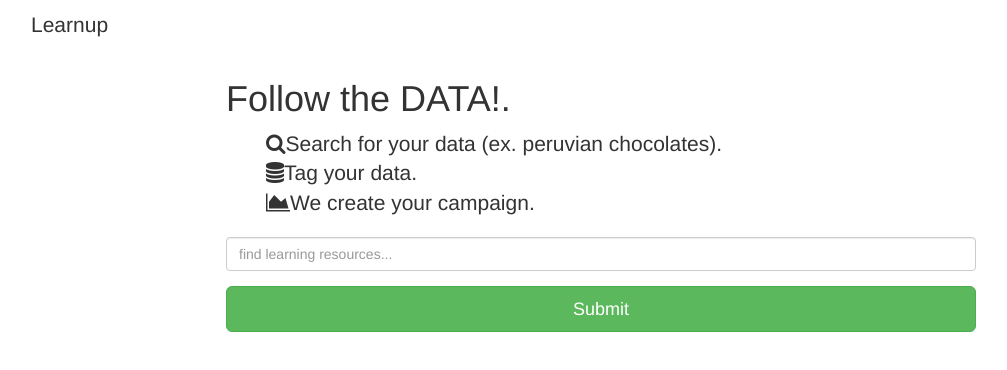
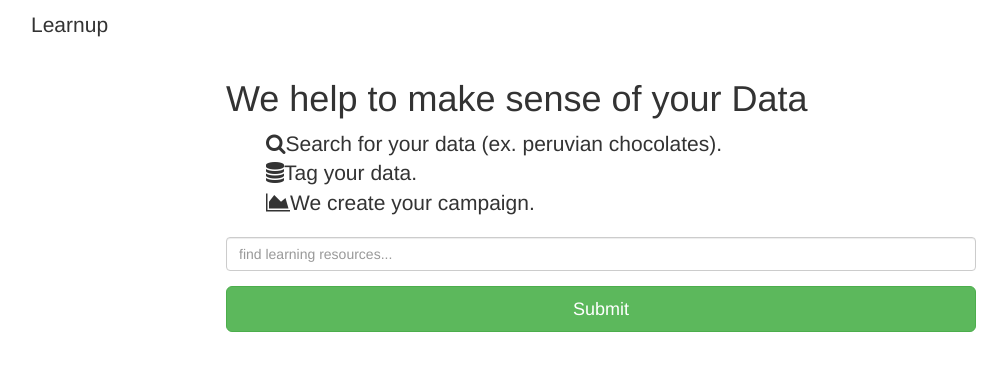
Before and after one commit to jirishus/learnu, a website: page www/index.html in a window 1280 px wide. Shown: the whole page, without its empty margins (39-1046 px from the left). Drawn offline with nearby package versions, Linux system fonts and the light colour scheme.

Commit message:
test message

```diff
--- a/www/index.html
+++ b/www/index.html
@@ -29,7 +29,7 @@
  <div class="row">
   <div class="col-md-8 col-md-offset-2">
 
-    <h1>Follow the DATA!.</h1>
+    <h1>We help to make sense of your Data</h1>
 
     <ul class="lead">
       <li><i class="fa fa-search"></i>Search for your data (ex. peruvian chocolates).</li>
```
